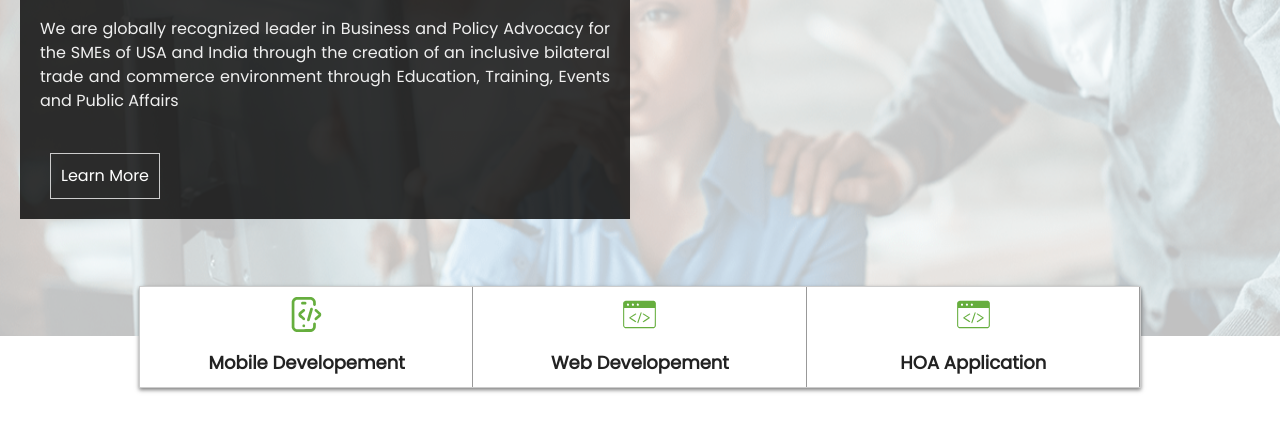
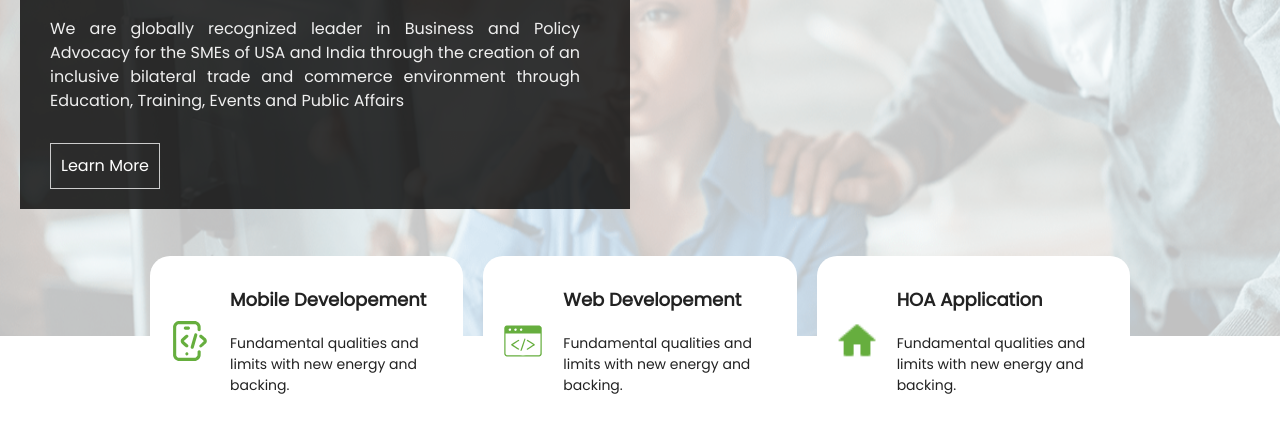
Before and after one commit to gokulakannanit/acton, a website built with Vite: page index.html in a window 1280 px wide. Shown: the part 291-726 px from the top of the page. Built offline with nearby package versions, Linux system fonts and the light colour scheme.

Commit message:
Modified service section

```diff
--- a/index.html
+++ b/index.html
@@ -55,7 +55,7 @@
       <div class="banner_message">
         <p class="font_primary">Welcome to ACTON</p>
         <h1>Best IT Solutions and Services</h1>
-        <p>
+        <p class="message">
           We are globally recognized leader in Business and Policy Advocacy for
           the SMEs of USA and India through the creation of an inclusive
           bilateral trade and commerce environment through Education, Training,
@@ -65,17 +65,26 @@
       </div>
     </section>
     <section class="numbers flex_box">
-      <div>
+      <div class="list flex_box">
         <img alt="" src="/public/images/icons/developer.svg" />
-        <h2>Mobile Developement</h2>
+        <div>
+          <h2>Mobile Developement</h2>
+          <p>Fundamental qualities and limits with new energy and backing.</p>
+        </div>
       </div>
-      <div>
+      <div class="list flex_box">
         <img alt="" src="/public/images/icons/web.svg" />
-        <h2>Web Developement</h2>
+        <div>
+          <h2>Web Developement</h2>
+          <p>Fundamental qualities and limits with new energy and backing.</p>
+        </div>
       </div>
-      <div>
-        <img alt="" src="/public/images/icons/web.svg" />
-        <h2>HOA Application</h2>
+      <div class="list flex_box">
+        <img alt="" src="/public/images/icons/home.png" />
+        <div>
+          <h2>HOA Application</h2>
+          <p>Fundamental qualities and limits with new energy and backing.</p>
+        </div>
       </div>
     </section>
     <section class="about flex_box container" id="about">
@@ -148,7 +157,7 @@
             </p>
           </div>
           <div class="service_list_item">
-            <img alt="" src="/public/images/icons/web.svg" />
+            <img alt="" src="/public/images/icons/home.png" />
             <h3>HOA Application</h3>
             <p>
               Morbi porttitor nibh justo, sit Amet imperdiet ligula laoreet eu.
--- a/style.css
+++ b/style.css
@@ -164,7 +164,7 @@ a.simple {
   color: #fff;
   background-color: transparent;
   padding: 10px;
-  margin: 20px 10px 0;
+  margin: 10px 10px 0;
   cursor: pointer;
 }
 
@@ -342,7 +342,9 @@ li a {
 .banner_message > h1 {
   margin-bottom: 20px;
 }
-
+.banner_message > p.message {
+  padding: 0 30px 0 10px;
+}
 h1 {
   font-size: 38px;
 }
@@ -483,39 +485,43 @@ h1 {
   width: 1000px;
   margin: 0 auto;
   position: relative;
-  top: -50px;
-  height: 100px;
-  background-color: #fff;
-  border: 1px solid #ccc;
+  top: -80px;
+  max-height: 180px;
   color: #222;
-  box-shadow: 0 2px 4px 0 rgba(0, 0, 0, 0.5);
 }
 
-.numbers > div {
+.numbers > div.list {
   position: relative;
-  height: 100px;
-  text-align: center;
-  margin-top: 10px;
+  justify-content: space-around;
+  margin: 0 10px;
+  padding: 20px;
   flex: 1;
+  background-color: #fff;
+  border-radius: 20px;
+  align-items: center;
 }
-.numbers h2 {
+
+
+.numbers h2, .numbers p {
   font-size: 18px;
   color: #222;
+  padding:10px;
 }
+
+.numbers > div.list p{
+  font-size: 14px;
+}
+
 .numbers img {
-  width: 35px;
-  height: 35px;
+  position: relative;
+  width: 40px;
+  height: 40px;
   object-fit: cover;
-  margin-bottom: 10px;
+  padding:0 10px 0 0;
+  margin: 5px 0 5px;
+  z-index: 1;
 }
-.numbers > div:before {
-  content: "";
-  position: absolute;
-  border-left: 1px solid #999;
-  top: -10px;
-  right: 0;
-  height: 100px;
-}
+
 .testimonial {
   padding: 30px 0;
 }
```
Also changed, not shown: public/images/icons/home.png (added).
